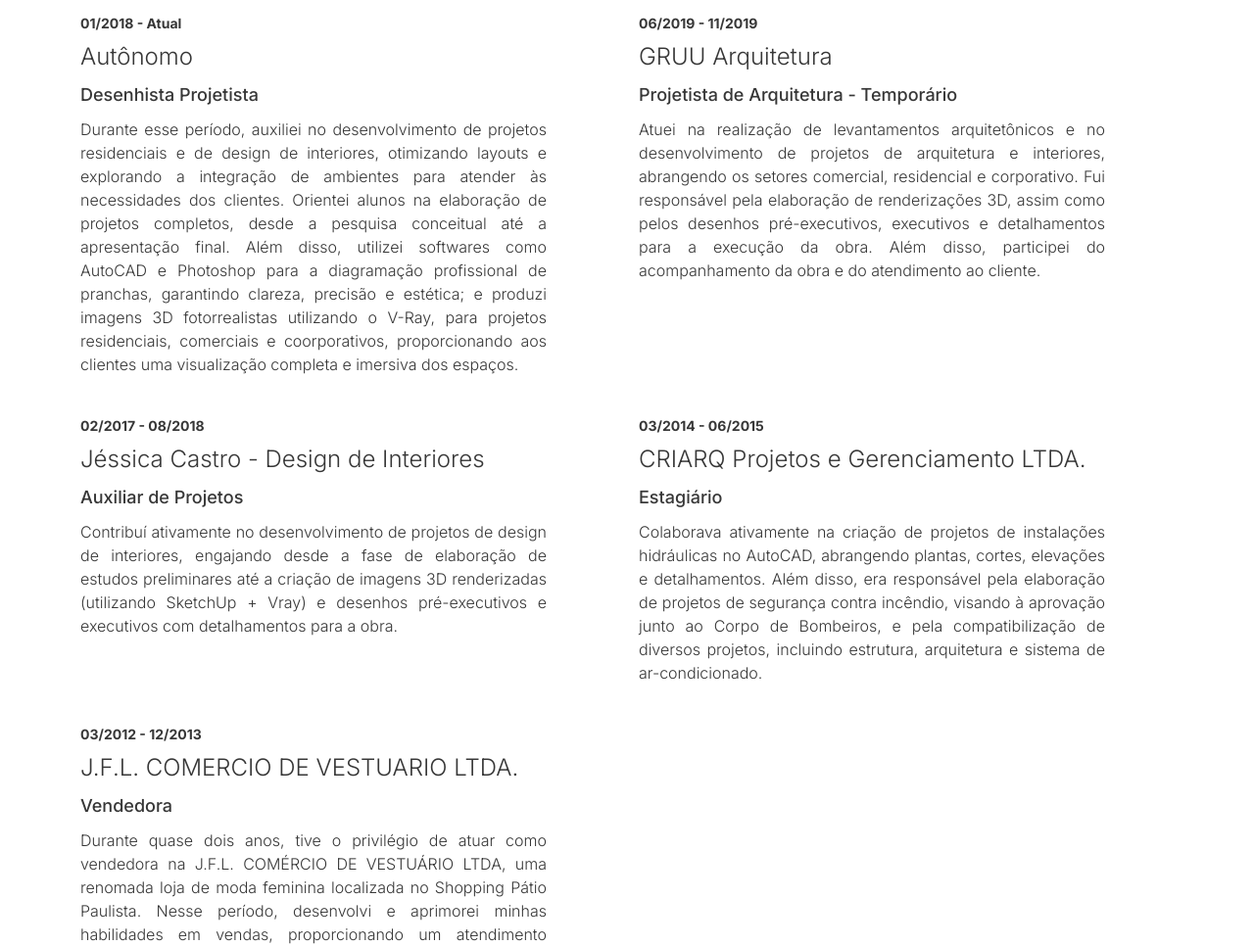
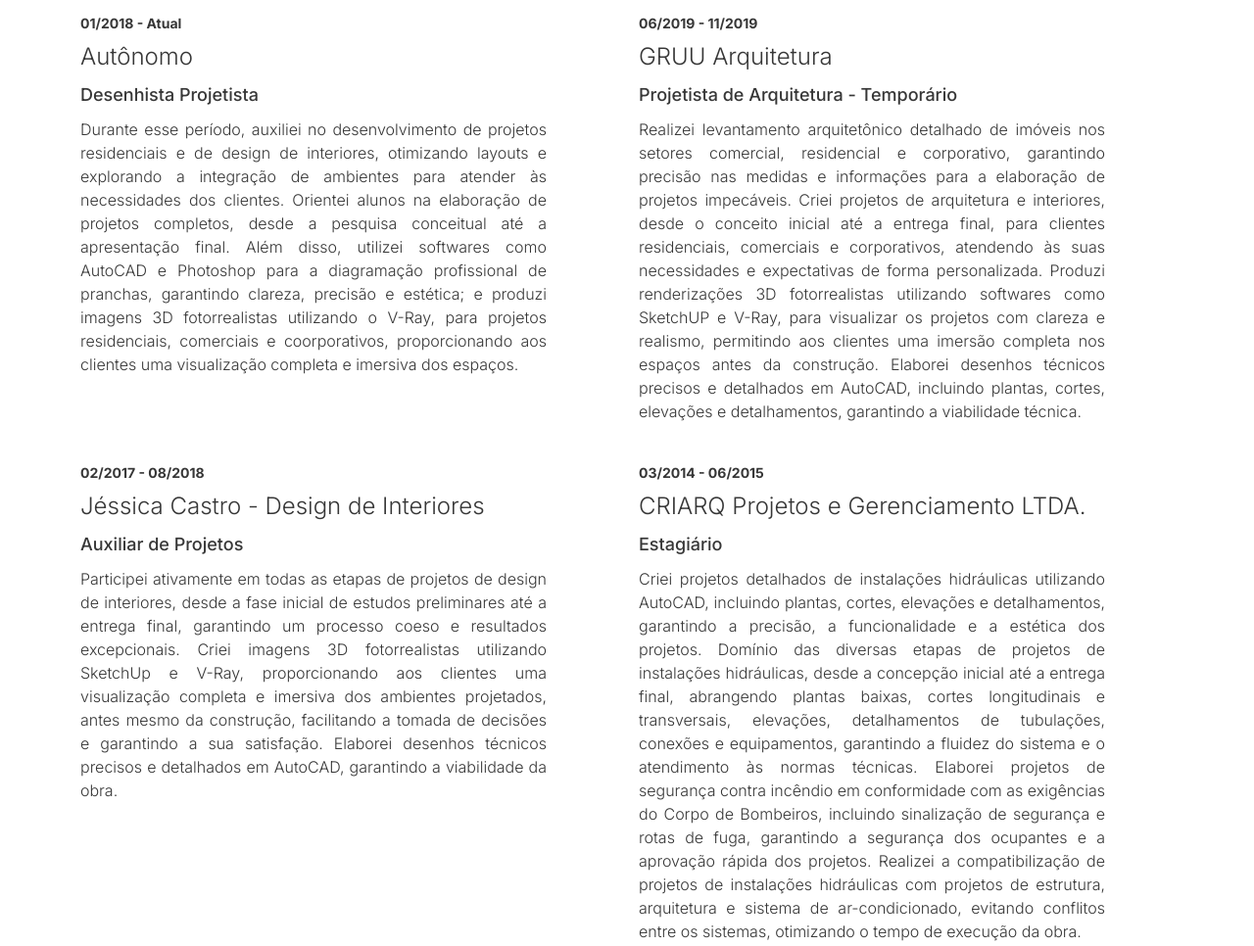
Before and after one commit to leticiaharumi/portfolio_arquitetura, a plain HTML site: page index.html in a window 1280 px wide. Shown: the part 1080-2046 px from the top of the page at 98% size. Drawn offline with nearby package versions, Linux system fonts and the light colour scheme.

Commit message:
alterações

```diff
--- a/index.html
+++ b/index.html
@@ -112,7 +112,10 @@ Além disso, utilizei softwares como AutoCAD e Photoshop para a diagramação pr
                         <h3 class="ds-escritorio">GRUU Arquitetura</h3>
                         <span class="ds-cargo">Projetista de Arquitetura - Temporário</span>
                         <p>
-                            Atuei na realização de levantamentos arquitetônicos e no desenvolvimento de projetos de arquitetura e interiores, abrangendo os setores comercial, residencial e corporativo. Fui responsável pela elaboração de renderizações 3D, assim como pelos desenhos pré-executivos, executivos e detalhamentos para a execução da obra. Além disso, participei do acompanhamento da obra e do atendimento ao cliente.
+                            Realizei levantamento arquitetônico detalhado de imóveis nos setores comercial, residencial e corporativo, garantindo precisão nas medidas e informações para a elaboração de projetos impecáveis.
+Criei projetos de arquitetura e interiores, desde o conceito inicial até a entrega final, para clientes residenciais, comerciais e corporativos, atendendo às suas necessidades e expectativas de forma personalizada.
+Produzi renderizações 3D fotorrealistas utilizando softwares como SketchUP e V-Ray, para visualizar os projetos com clareza e realismo, permitindo aos clientes uma imersão completa nos espaços antes da construção.
+Elaborei desenhos técnicos precisos e detalhados em AutoCAD, incluindo plantas, cortes, elevações e detalhamentos, garantindo a viabilidade técnica.
                         </p>
                     </section>
                 </div>
@@ -122,7 +125,9 @@ Além disso, utilizei softwares como AutoCAD e Photoshop para a diagramação pr
                         <h3 class="ds-escritorio">Jéssica Castro - Design de Interiores</h3>
                         <span class="ds-cargo">Auxiliar de Projetos</span>
                         <p>
-                            Contribuí ativamente no desenvolvimento de projetos de design de interiores, engajando desde a fase de elaboração de estudos preliminares até a criação de imagens 3D renderizadas (utilizando SketchUp + Vray) e desenhos pré-executivos e executivos com detalhamentos para a obra.
+                            Participei ativamente em todas as etapas de projetos de design de interiores, desde a fase inicial de estudos preliminares até a entrega final, garantindo um processo coeso e resultados excepcionais.
+Criei imagens 3D fotorrealistas utilizando SketchUp e V-Ray, proporcionando aos clientes uma visualização completa e imersiva dos ambientes projetados, antes mesmo da construção, facilitando a tomada de decisões e garantindo a sua satisfação.
+Elaborei desenhos técnicos precisos e detalhados em AutoCAD, garantindo a viabilidade da obra.
                         </p>
                     </section>
                 </div>
@@ -132,7 +137,10 @@ Além disso, utilizei softwares como AutoCAD e Photoshop para a diagramação pr
                         <h3 class="ds-escritorio">CRIARQ Projetos e Gerenciamento LTDA.</h3>
                         <span class="ds-cargo">Estagiário</span>
                         <p>
-                            Colaborava ativamente na criação de projetos de instalações hidráulicas no AutoCAD, abrangendo plantas, cortes, elevações e detalhamentos. Além disso, era responsável pela elaboração de projetos de segurança contra incêndio, visando à aprovação junto ao Corpo de Bombeiros, e pela compatibilização de diversos projetos, incluindo estrutura, arquitetura e sistema de ar-condicionado.
+                            Criei projetos detalhados de instalações hidráulicas utilizando AutoCAD, incluindo plantas, cortes, elevações e detalhamentos, garantindo a precisão, a funcionalidade e a estética dos projetos.
+Domínio das diversas etapas de projetos de instalações hidráulicas, desde a concepção inicial até a entrega final, abrangendo plantas baixas, cortes longitudinais e transversais, elevações, detalhamentos de tubulações, conexões e equipamentos, garantindo a fluidez do sistema e o atendimento às normas técnicas.
+Elaborei projetos de segurança contra incêndio em conformidade com as exigências do Corpo de Bombeiros, incluindo sinalização de segurança e rotas de fuga, garantindo a segurança dos ocupantes e a aprovação rápida dos projetos.
+Realizei a compatibilização de projetos de instalações hidráulicas com projetos de estrutura, arquitetura e sistema de ar-condicionado, evitando conflitos entre os sistemas, otimizando o tempo de execução da obra.
                         </p>
                     </section>
                 </div>
```
